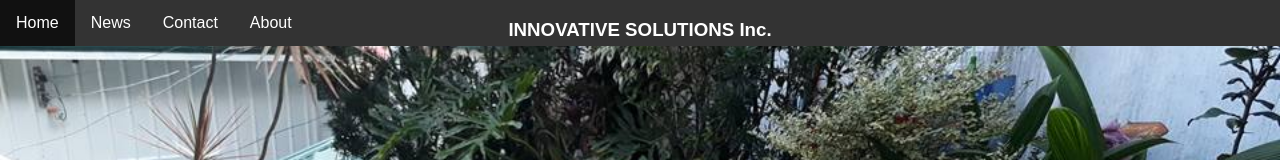
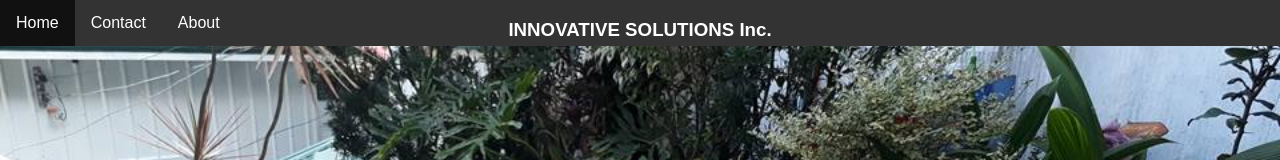
Before and after one commit to Marviuz/ProgAppsLecFinals, a website: page ProgAppsLecProject/public_html/index.html in a window 1280 px wide. Shown: the top 160 px of the page. Drawn offline with Linux system fonts and the light colour scheme.

Commit message:
removed news tab

```diff
--- a/ProgAppsLecProject/public_html/index.html
+++ b/ProgAppsLecProject/public_html/index.html
@@ -14,7 +14,6 @@ and open the template in the editor.
     <body>
         <ul>
             <li><a href="#home">Home</a></li>
-            <li><a href="#news">News</a></li>
             <li><a href="#contact">Contact</a></li>
             <li><a href="#about">About</a></li>
             <li><center><h3 id="logo">INNOVATIVE SOLUTIONS Inc.</h3></center></li>
```
